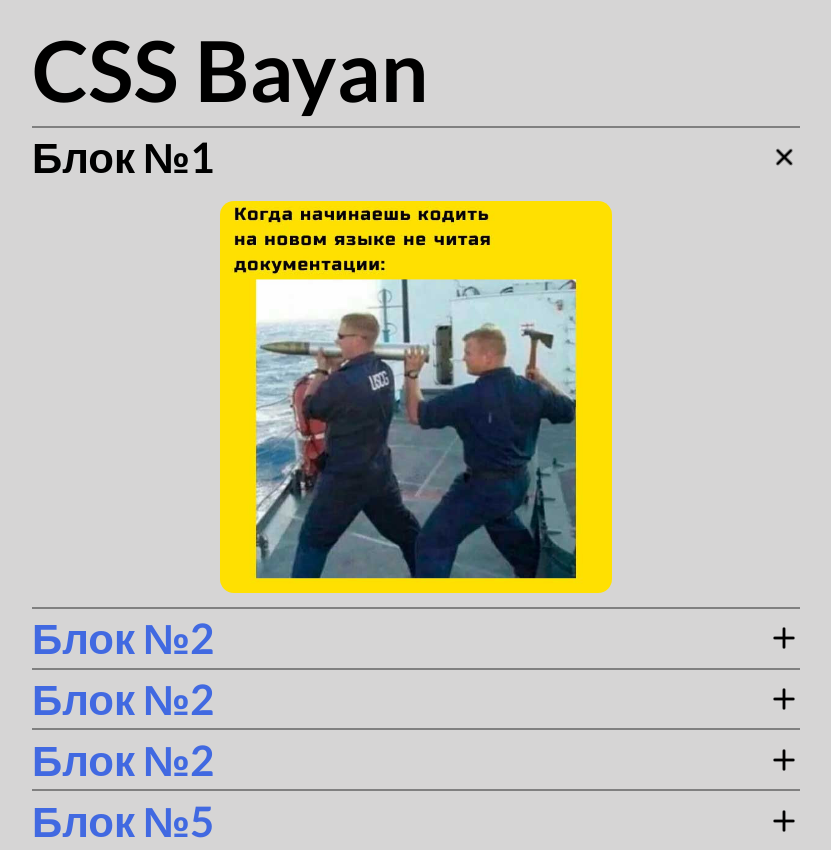
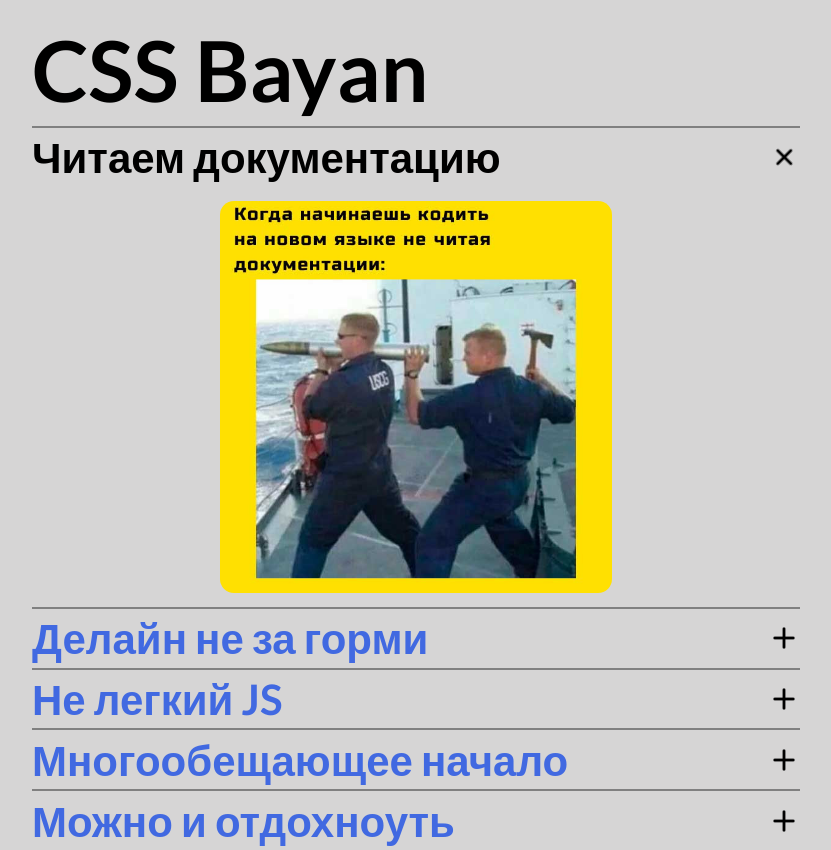
Before and after one commit to webjsmaster/cssBayan, a plain HTML site: page index.html in a window 1280 px wide. Shown: the whole page, without its empty margins (224-1055 px from the left). Drawn offline with Linux system fonts and the light colour scheme.

Commit message:
fix:name title Sun Mar 12 19:48:24 RTZ 2023

```diff
--- a/index.html
+++ b/index.html
@@ -15,7 +15,7 @@
                 <input id="ac-1" type="radio" name="radio" class="ac__checkbox" checked/>
                 <label for="ac-1">
                     <div class="ac__header">
-                        <div class="ac__header_title">Блок №1</div>
+                        <div class="ac__header_title">Читаем документацию</div>
                         <div class="ac__header_icon">
                             <img src="./image/plus.png" alt="icon">
                         </div>
@@ -31,7 +31,23 @@
                 <input id="ac-2" type="radio" name="radio" class="ac__checkbox"  />
                 <label for="ac-2">
                     <div class="ac__header">
-                        <div class="ac__header_title">Блок №2</div>
+                        <div class="ac__header_title">Делайн не за горми</div>
+                        <div class="ac__header_icon">
+                            <img src="./image/plus.png" alt="icon">
+                        </div>
+                    </div>
+                    <div class="ac__main">
+                        <div class="ac__main-wrapper">
+                            <img src="./image/3.png" alt="image">
+                        </div>
+                    </div>
+                </label>
+            </div>
+            <div class="ac__block">
+                <input id="ac-3" type="radio" name="radio" class="ac__checkbox"  />
+                <label for="ac-3">
+                    <div class="ac__header">
+                        <div class="ac__header_title">Не легкий JS</div>
                         <div class="ac__header_icon">
                             <img src="./image/plus.png" alt="icon">
                         </div>
@@ -44,26 +60,10 @@
                 </label>
             </div>
             <div class="ac__block">
-                <input id="ac-3" type="radio" name="radio" class="ac__checkbox"  />
-                <label for="ac-3">
-                    <div class="ac__header">
-                        <div class="ac__header_title">Блок №2</div>
-                        <div class="ac__header_icon">
-                            <img src="./image/plus.png" alt="icon">
-                        </div>
-                    </div>
-                    <div class="ac__main">
-                        <div class="ac__main-wrapper">
-                            <img src="./image/3.png" alt="image">
-                        </div>
-                    </div>
-                </label>
-            </div>
-            <div class="ac__block">
                 <input id="ac-4" type="radio" name="radio" class="ac__checkbox"  />
                 <label for="ac-4">
                     <div class="ac__header">
-                        <div class="ac__header_title">Блок №2</div>
+                        <div class="ac__header_title">Многообещающее начало</div>
                         <div class="ac__header_icon">
                             <img src="./image/plus.png" alt="icon">
                         </div>
@@ -79,7 +79,7 @@
                 <input id="ac-5" type="radio" name="radio" class="ac__checkbox"  />
                 <label for="ac-5">
                     <div class="ac__header">
-                        <div class="ac__header_title">Блок №5</div>
+                        <div class="ac__header_title">Можно и отдохноуть</div>
                         <div class="ac__header_icon">
                             <img src="./image/plus.png" alt="icon">
                         </div>
```
